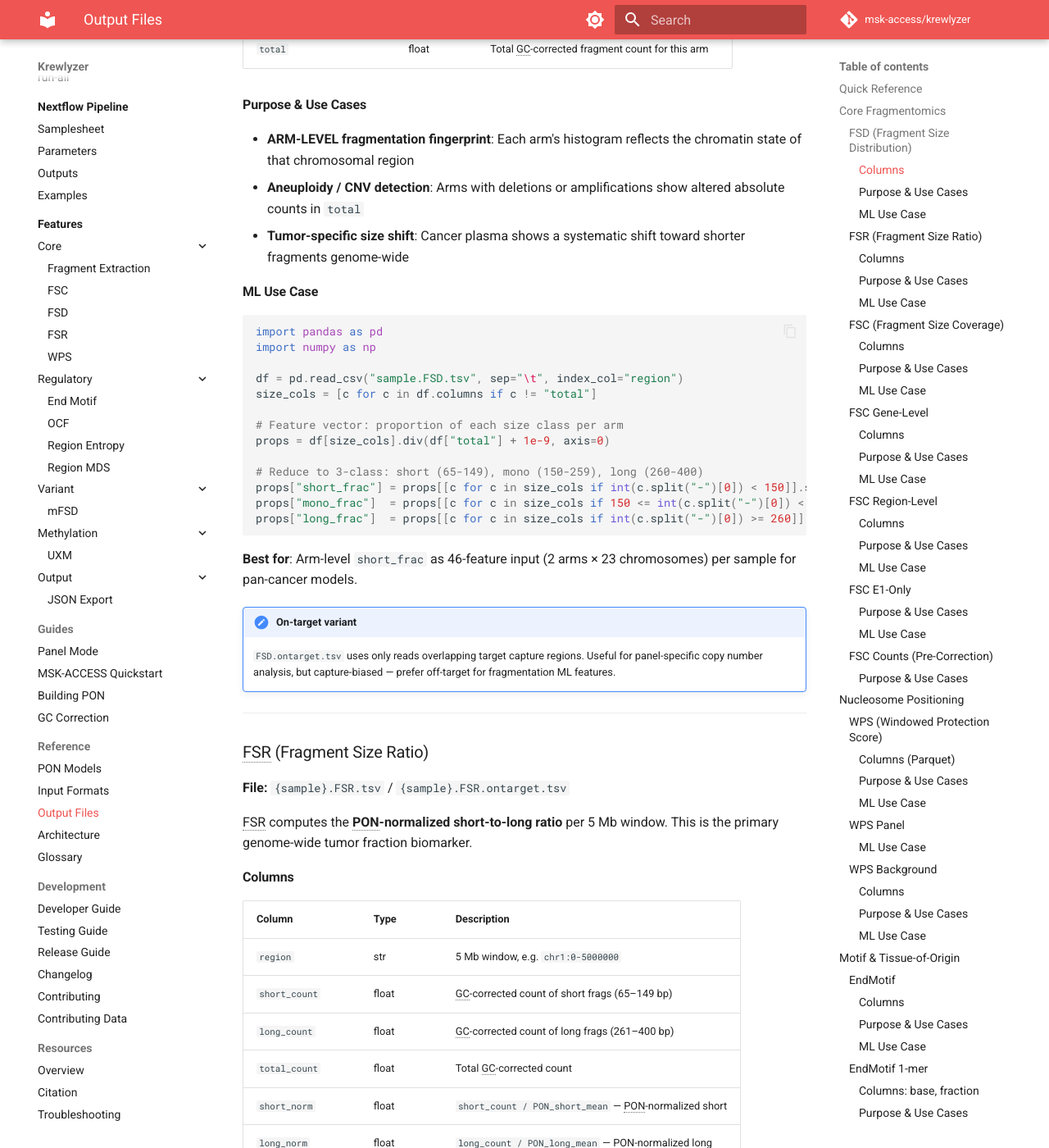
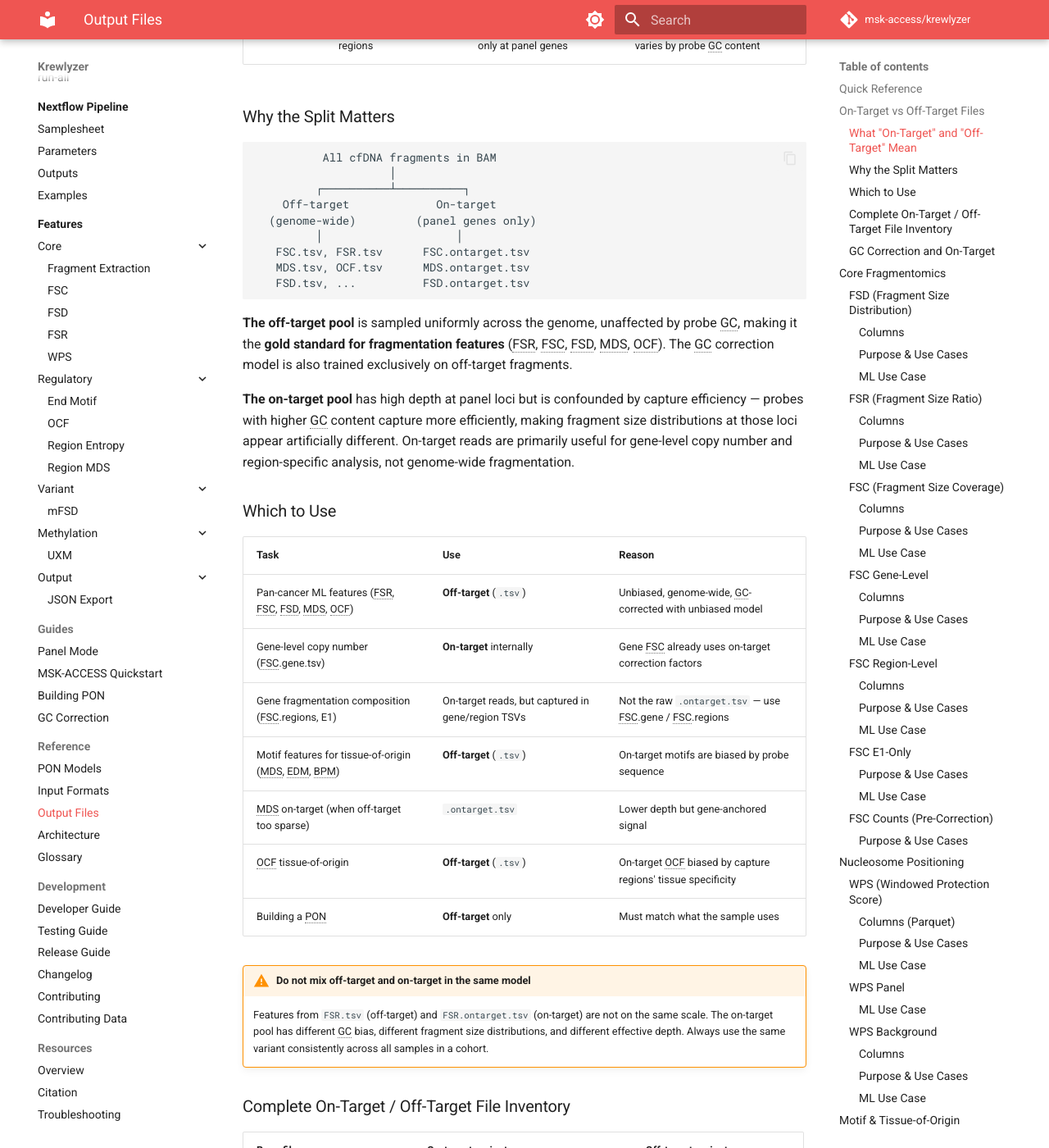
Before and after one commit to msk-access/krewlyzer, an MkDocs documentation site: the page built from docs/reference/output-files.md, in a window 1280 px wide and 1400 px high, scrolled down 2177 px. Shown: the whole window at 82% size. Built offline with MkDocs 1.6.1 and Material for MkDocs 9.7.7, drawn with Linux system fonts in a browser that asks for light colours; comment, search, counter and statistics services are not loaded; the version menu is left out; some of the changed text lies outside the part shown.

Commit message:
docs(output-files): add dedicated on-target vs off-target section
- Explains biology: off-target = unbiased genome-wide, on-target = high depth but capture-biased
- ASCII flow diagram showing the fragment split
- Decision table: which file type to use for each ML task
- Complete inventory of all {s}.*.ontarget.tsv and {s}.*.offtarget.tsv variants
- OCF offtarget special-case note (3 variants, different semantics)
- GC correction training explanation (off-target only, applied separately)

````diff
--- a/docs/reference/output-files.md
+++ b/docs/reference/output-files.md
@@ -37,7 +37,86 @@ Complete reference for every file Krewlyzer produces — what it contains, what
 | [`{s}.metadata.json`](#metadata-json) | Meta | Global | Run parameters + QC |
 | [`{s}.features.json`](#features-json) | All | All | Unified ML feature export |
 
-> `{s}` = sample name. On-target variants of most files follow `{s}.*.ontarget.tsv`.
+> `{s}` = sample name.
+
+---
+
+## On-Target vs Off-Target Files
+
+Most fragmentomics features generate **two parallel outputs** in panel mode: a standard file (off-target reads) and an `.ontarget.tsv` variant (on-target reads). Understanding the difference is critical for choosing the right input to any ML model.
+
+### What "On-Target" and "Off-Target" Mean
+
+In panel sequencing (e.g. MSK-ACCESS), reads fall into two categories:
+
+| Category | Reads | Depth | GC bias |
+|----------|-------|-------|---------|
+| **Off-target** | Do NOT overlap capture bait regions | Low (~1–5×) but genome-wide | Unbiased — not affected by probe GC |
+| **On-target** | Overlap the capture bait regions | High (~500–2000×) but only at panel genes | Biased — capture efficiency varies by probe GC content |
+
+### Why the Split Matters
+
+```
+          All cfDNA fragments in BAM
+                    │
+         ┌──────────┴──────────┐
+    Off-target             On-target
+  (genome-wide)         (panel genes only)
+         │                    │
+   FSC.tsv, FSR.tsv      FSC.ontarget.tsv
+   MDS.tsv, OCF.tsv      MDS.ontarget.tsv
+   FSD.tsv, ...          FSD.ontarget.tsv
+```
+
+**The off-target pool** is sampled uniformly across the genome, unaffected by probe GC, making it the **gold standard for fragmentation features** (FSR, FSC, FSD, MDS, OCF). The GC correction model is also trained exclusively on off-target fragments.
+
+**The on-target pool** has high depth at panel loci but is confounded by capture efficiency — probes with higher GC content capture more efficiently, making fragment size distributions at those loci appear artificially different. On-target reads are primarily useful for gene-level copy number and region-specific analysis, not genome-wide fragmentation.
+
+### Which to Use
+
+| Task | Use | Reason |
+|------|-----|--------|
+| Pan-cancer ML features (FSR, FSC, FSD, MDS, OCF) | **Off-target** (`.tsv`) | Unbiased, genome-wide, GC-corrected with unbiased model |
+| Gene-level copy number (FSC.gene.tsv) | **On-target** internally | Gene FSC already uses on-target correction factors |
+| Gene fragmentation composition (FSC.regions, E1) | On-target reads, but captured in gene/region TSVs | Not the raw `.ontarget.tsv` — use FSC.gene / FSC.regions |
+| Motif features for tissue-of-origin (MDS, EDM, BPM) | **Off-target** (`.tsv`) | On-target motifs are biased by probe sequence |
+| MDS on-target (when off-target too sparse) | `.ontarget.tsv` | Lower depth but gene-anchored signal |
+| OCF tissue-of-origin | **Off-target** (`.tsv`) | On-target OCF biased by capture regions' tissue specificity |
+| Building a PON | **Off-target** only | Must match what the sample uses |
+
+!!! warning "Do not mix off-target and on-target in the same model"
+    Features from `FSR.tsv` (off-target) and `FSR.ontarget.tsv` (on-target) are not on the same scale. The on-target pool has different GC bias, different fragment size distributions, and different effective depth. Always use the same variant consistently across all samples in a cohort.
+
+### Complete On-Target / Off-Target File Inventory
+
+| Base file | On-target variant | Off-target variant |
+|-----------|------------------|-------------------|
+| `{s}.FSD.tsv` | `{s}.FSD.ontarget.tsv` | — (base is off-target) |
+| `{s}.FSR.tsv` | `{s}.FSR.ontarget.tsv` | — |
+| `{s}.FSC.tsv` | `{s}.FSC.ontarget.tsv` | — |
+| `{s}.EndMotif.tsv` | `{s}.EndMotif.ontarget.tsv` | — |
+| `{s}.BreakPointMotif.tsv` | `{s}.BreakPointMotif.ontarget.tsv` | — |
+| `{s}.MDS.tsv` | `{s}.MDS.ontarget.tsv` | — |
+| `{s}.OCF.tsv` | `{s}.OCF.ontarget.tsv` | `{s}.OCF.offtarget.tsv` ⚠️ |
+| `{s}.OCF.sync.tsv` | `{s}.OCF.ontarget.sync.tsv` | `{s}.OCF.offtarget.sync.tsv` |
+| `{s}.TFBS.tsv` | `{s}.TFBS.ontarget.tsv` | — |
+| `{s}.TFBS.sync.tsv` | `{s}.TFBS.ontarget.sync.tsv` | — |
+| `{s}.ATAC.tsv` | `{s}.ATAC.ontarget.tsv` | — |
+| `{s}.ATAC.sync.tsv` | `{s}.ATAC.ontarget.sync.tsv` | — |
+| `{s}.correction_factors.tsv` | `{s}.correction_factors.ontarget.tsv` | — |
+
+> ⚠️ **OCF `offtarget`** is a special case: OCF computes 3 variants — all reads, on-target reads, and a panel-specific off-target score derived from regions near but not in the capture baits. The `OCF.offtarget.tsv` is the panel-off-target score, not the same concept as the base `OCF.tsv`.
+
+### GC Correction and On-Target
+
+GC correction is trained on **off-target reads only**, then applied to both pools:
+
+```
+Off-target reads → GC model training → correction_factors.tsv
+On-target reads  → correction_factors.ontarget.tsv (separate model)
+```
+
+The on-target GC model accounts for probe-specific capture bias. It is used internally when generating `FSC.gene.tsv` and `FSC.regions.tsv` — you do not need to apply it manually.
 
 ---
 
````
